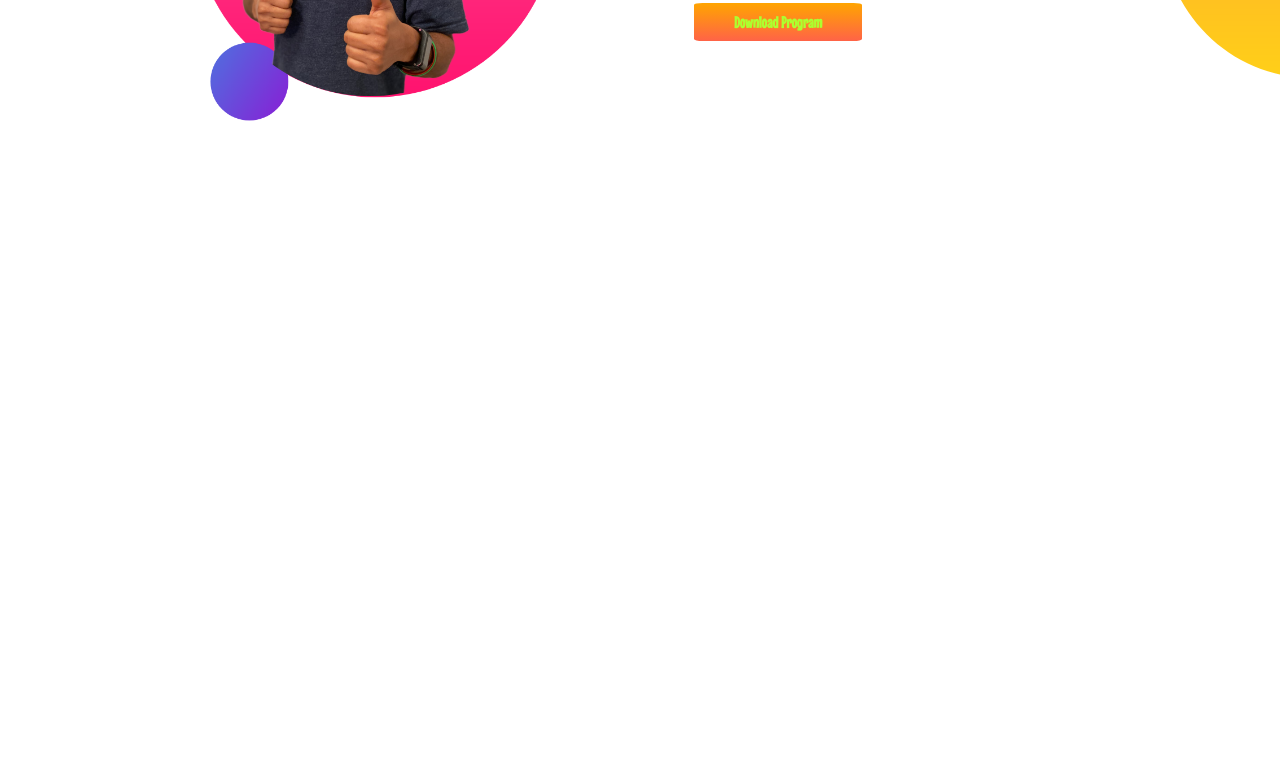
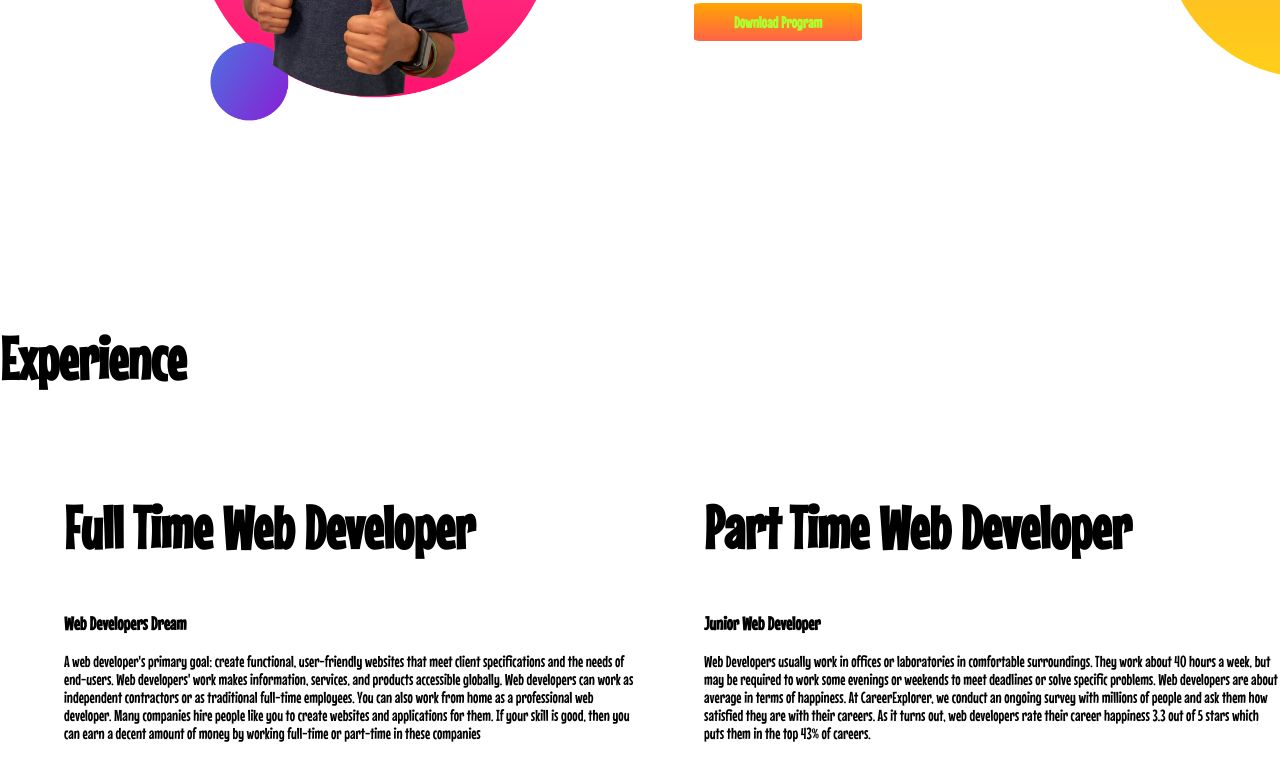
Before and after one commit to Luffy141021/developer-portfolio, a plain HTML site: page index.html in a window 1280 px wide. Shown: the part 944-1724 px from the top of the page. Before the commit the page ends 1268 px from the top, so only its background shows below. Drawn offline with Linux system fonts and the light colour scheme.

Commit message:
third-section

```diff
--- a/index.html
+++ b/index.html
@@ -13,7 +13,7 @@
 </head>
 
 <body>
-    <section class="top-banner">
+    <section class="top-banner flexiable-container">
         <div class="half-width">
             <h1>Welcome To </h1>
             <h1> <span class="orenge-color">Programming</span> World</h1>
@@ -28,7 +28,7 @@
             <img src="images/jhankar.png" alt="">
         </div>
     </section>
-    <section class="dream-big">
+    <section class="dream-big flexiable-container">
         <div class="half-width">
             <img src="images/jhankar2.png" alt="">
         </div>
@@ -43,6 +43,39 @@
 
         </div>
     </section>
+    <section class="Experience">
+        <h1>Experience</h1>
+        <div class="flexiable-container">
+            <div class="half-width">
+                <h1>Full Time Web Developer</h1>
+                <h3>Web Developers Dream</h3>
+                <p>A web developer's primary goal: create functional, user-friendly websites that meet client
+                    specifications
+                    and the needs of end-users. Web developers' work makes information, services, and products
+                    accessible
+                    globally. Web developers can work as independent contractors or as traditional full-time employees.
+                    You
+                    can also work from home as a professional web developer. Many companies hire people like you to
+                    create
+                    websites and applications for them. If your skill is good, then you can earn a decent amount of
+                    money by
+                    working full-time or part-time in these companies</p>
+            </div>
+            <div class="half-width">
+                <h1> Part Time Web Developer</h1>
+                <h3> Junior Web Developer</h3>
+                <p>Web Developers usually work in offices or laboratories in comfortable surroundings. They work about
+                    40
+                    hours a week, but may be required to work some evenings or weekends to meet deadlines or solve
+                    specific
+                    problems. Web developers are about average in terms of happiness. At CareerExplorer, we conduct an
+                    ongoing survey with millions of people and ask them how satisfied they are with their careers. As it
+                    turns out, web developers rate their career happiness 3.3 out of 5 stars which puts them in the top
+                    43%
+                    of careers.</p>
+            </div>
+        </div>
+    </section>
 </body>
 
 </html>
--- a/style.css
+++ b/style.css
@@ -11,7 +11,7 @@ h1 {
     color: orange;
 }
 
-section {
+.flexiable-container {
     display: flex;
     margin-bottom: 100px;
 }
```
